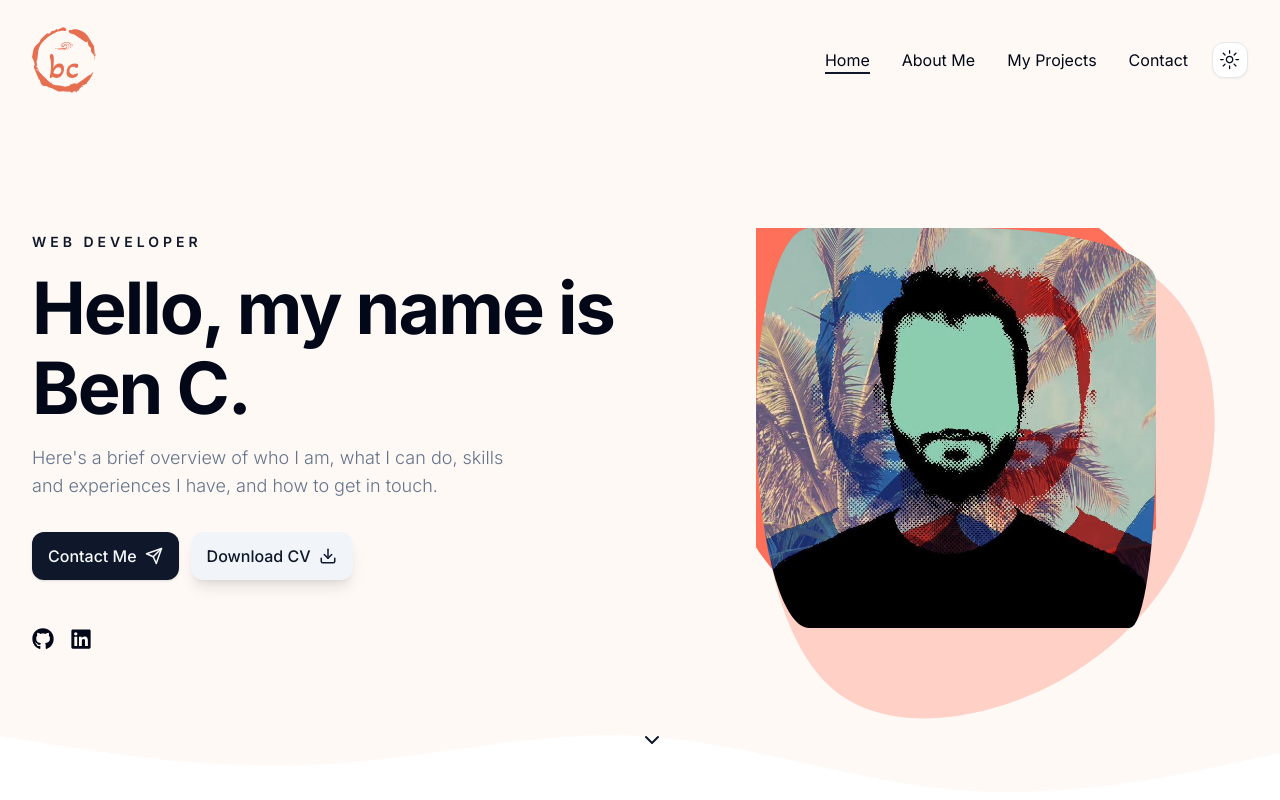
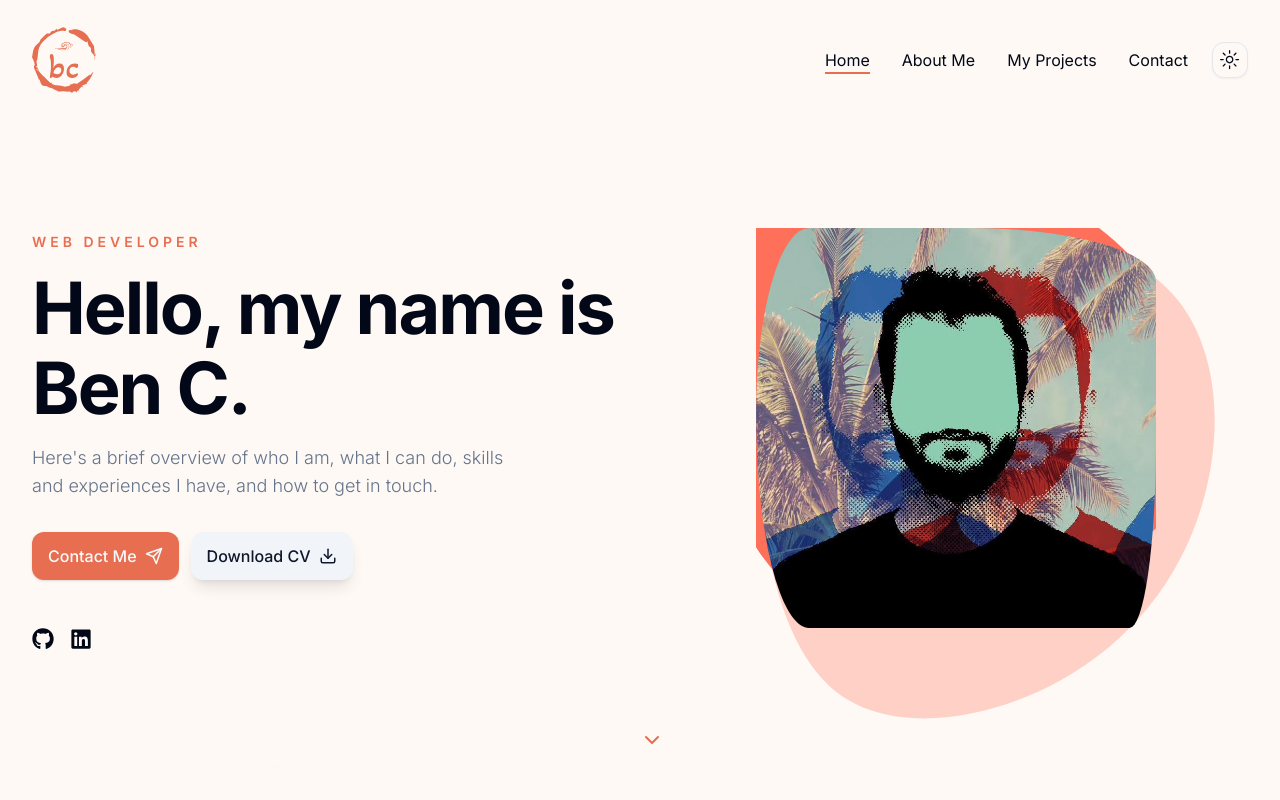
Before and after one commit to bchussid/portfolio, a Next.js app: page / in a window 1280 px wide. Shown: the top 800 px of the page. Built offline with nearby package versions, Linux system fonts and the light colour scheme.

Commit message:
add/start of color work

```diff
--- a/src/components/Footer.tsx
+++ b/src/components/Footer.tsx
@@ -1,5 +1,6 @@
 import Socials from "./Socials";
 const Footer = () => {
+
   return (
     <footer className="py-16 bg-secondary dark:bg-secondary">
       <div className="container mx-auto">
--- a/src/components/Header.tsx
+++ b/src/components/Header.tsx
@@ -28,7 +28,7 @@ const Header = () => {
     <header
       className={`${
         header
-          ? "py-2 bg-white shadow-xl dark:bg-accent"
+          ? "py-2 bg-popover shadow-xl dark:bg-accent"
           : "py-6 dark:bg-transparent"
       } sticky top-0 z-30 transition-all ${pathname === "/" && "bg-[#fef9f5]"}`}
     >
--- a/src/styles/globals.css
+++ b/src/styles/globals.css
@@ -4,16 +4,19 @@
 
 @layer base {
   :root {
-    --background: 0 0% 100%;
+    --background: 22 88% 98%;
+    /*? a decent option 26 89% 97% */
     --foreground: 222.2 84% 4.9%;
 
     --card: 0 0% 100%;
     --card-foreground: 222.2 84% 4.9%;
 
-    --popover: 0 0% 100%;
+    --popover: 22 88% 97%;
     --popover-foreground: 222.2 84% 4.9%;
 
-    --primary: 222.2 47.4% 11.2%;
+    --primary: 12 76% 61%;
+    /*? old - 222.2 47.4% 11.2% */
+    /* ? 8 89% 66% - maybe? */
     --primary-foreground: 210 40% 98%;
 
     --secondary: 210 40% 96.1%;
@@ -22,7 +25,7 @@
     --muted: 210 40% 96.1%;
     --muted-foreground: 215.4 16.3% 46.9%;
 
-    --accent: 210 40% 96.1%;
+    --accent: 14 100% 96.1%;
     --accent-foreground: 222.2 47.4% 11.2%;
 
     --destructive: 0 84.2% 60.2%;
@@ -36,7 +39,8 @@
   }
 
   .dark {
-    --background: 222.2 84% 4.9%;
+    --background: 201, 38%, 12%;
+    /*? old - 222.2 84% 4.9% */
     --foreground: 210 40% 98%;
 
     --card: 222.2 84% 4.9%;
@@ -45,7 +49,7 @@
     --popover: 222.2 84% 4.9%;
     --popover-foreground: 210 40% 98%;
 
-    --primary: 210 40% 98%;
+    --primary: 12 76% 61%;
     --primary-foreground: 222.2 47.4% 11.2%;
 
     --secondary: 217.2 32.6% 17.5%;
@@ -54,7 +58,8 @@
     --muted: 217.2 32.6% 17.5%;
     --muted-foreground: 215 20.2% 65.1%;
 
-    --accent: 217.2 32.6% 17.5%;
+    --accent: 199 38% 15%;
+    /* ? old - 217.2 32.6% 17.5% */
     --accent-foreground: 210 40% 98%;
 
     --destructive: 0 62.8% 30.6%;
@@ -78,13 +83,13 @@
   }
 
   .h2 {
-    @apply text-4xl font-bold
+    @apply text-4xl font-bold;
   }
   .h3 {
-    @apply text-3xl font-bold
+    @apply text-3xl font-bold;
   }
   .h4 {
-    @apply text-[22px] font-semibold
+    @apply text-[22px] font-semibold;
   }
   /* mono font for section titles? */
   .section-title {
```
